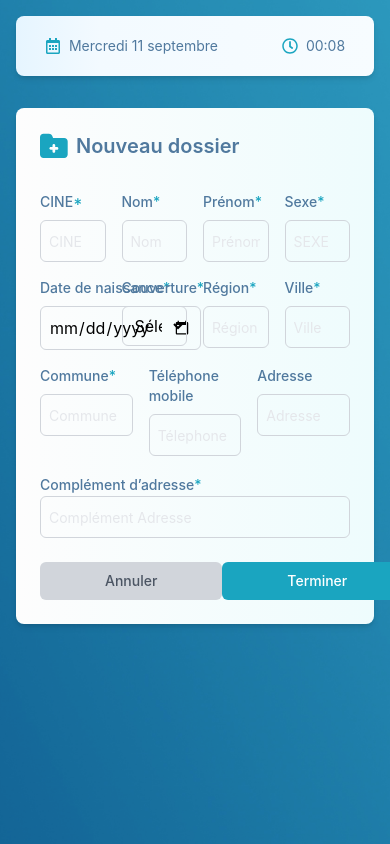
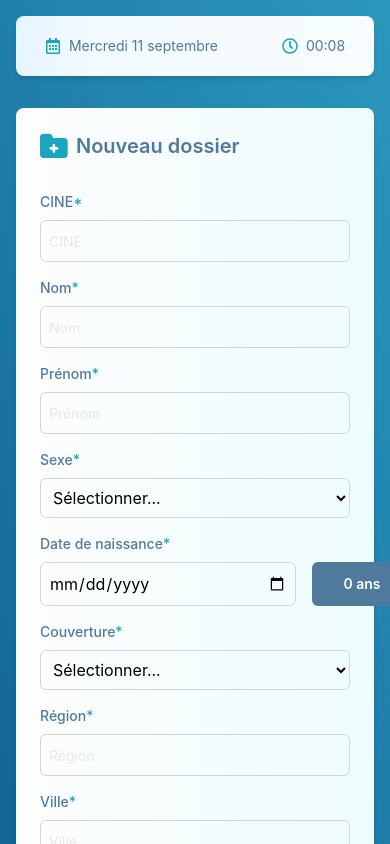
Before and after one commit to maryemjoudir/docpat-Frontend, a React (Vite) app: page /add in a window 390 px wide. Built offline with nearby package versions, Linux system fonts and the light colour scheme.

Commit message:
last commit

```diff
--- a/src/assets/styles/index.css
+++ b/src/assets/styles/index.css
@@ -30,3 +30,9 @@ body {
 .btnSub {
   background: linear-gradient(108.56deg, #20a8d3 5.8%, #01d1ff 122.34%);
 }
+
+@media (max-width: 767px) {
+  #root {
+    overflow-x: auto;
+  }
+}
--- a/src/http-common.ts
+++ b/src/http-common.ts
@@ -22,3 +22,17 @@ http.interceptors.request.use(
   (error) => Promise.reject(error)
 );
 export default http;
+http.interceptors.response.use(
+  (response) => response,
+  (error) => {
+    if (
+      error.response &&
+      (error.response.status === 401 || error.response.status === 403)
+    ) {
+      localStorage.removeItem("token");
+
+      window.location.href = "/login";
+    }
+    return Promise.reject(error);
+  }
+);
--- a/src/views/authentication/Login.tsx
+++ b/src/views/authentication/Login.tsx
@@ -1,12 +1,13 @@
-import { FormEvent, useState } from "react";
+import { FormEvent, useEffect, useState } from "react";
 import { FaExclamationCircle, FaEye, FaEyeSlash } from "react-icons/fa";
-import { useNavigate } from "react-router-dom";
+import { useLocation, useNavigate } from "react-router-dom";
 import { NavigateFunction } from "react-router-dom";
 import AuthenticationService from "../../services/auth/AuthenticationService";
 
 export default function Login(): JSX.Element {
   const [showPassword, setShowPassword] = useState<boolean>(false);
   const [errorMessage, setErrorMessage] = useState<string | null>(null);
+  const location = useLocation();
   const navigate: NavigateFunction = useNavigate();
 
   const validateEmail = (email: string): boolean => {
@@ -14,11 +15,9 @@ export default function Login(): JSX.Element {
     return regex.test(email);
   };
   const validatePassword = (password: string): boolean => password.length >= 8;
-
   const handleTogglePassword = (): void => {
     setShowPassword((prev) => !prev);
   };
-
   const handleLogin = (e: FormEvent<HTMLFormElement>): void => {
     e.preventDefault();
 
@@ -50,6 +49,13 @@ export default function Login(): JSX.Element {
         setErrorMessage("An error occurred");
       });
   };
+
+  useEffect(() => {
+    if (location.pathname === "/login") {
+      localStorage.removeItem("token");
+    }
+  }, [location]);
+
   return (
     <div className="flex h-full flex-col md:flex-row">
       <div className="hidden lg:flex flex-1 justify-center items-center">
--- a/src/views/patients/AddPatientView.tsx
+++ b/src/views/patients/AddPatientView.tsx
@@ -22,7 +22,8 @@ export default function AddPatientView(): JSX.Element {
     complementAdresse: "",
   };
   const [formData, setFormData] = useState(initialFormData);
-  const [age, setAge] = useState<number | null>(null);
+
+  const [age, setAge] = useState<number>(0);
   const handleChange = (
     e: React.ChangeEvent<HTMLInputElement | HTMLSelectElement>
   ) => {
@@ -35,6 +36,7 @@ export default function AddPatientView(): JSX.Element {
       setAge(ageInYears);
     }
   };
+
   const handleCancel = () => {
     setFormData(initialFormData);
     setAge(null);
@@ -103,7 +105,7 @@ export default function AddPatientView(): JSX.Element {
           )}
           <div className="p-4">
             <form onSubmit={handleSubmit}>
-              <div className="grid grid-cols-4 gap-4">
+              <div className="grid grid-cols-1 sm:grid-cols-2 md:grid-cols-4 gap-4">
                 <div className="flex flex-col">
                   <label className="text-sm font-medium text-[#50799E] mb-2">
                     CINE<span className="text-[#1AA5C0]">*</span>
@@ -147,20 +149,22 @@ export default function AddPatientView(): JSX.Element {
                   <label className="text-sm font-medium text-[#50799E] mb-2">
                     Sexe<span className="text-[#1AA5C0]">*</span>
                   </label>
-                  <input
-                    type="text"
+                  <select
                     name="sex"
-                    placeholder="SEXE"
                     value={formData.sex}
                     onChange={handleChange}
-                    className="border  bg-transparent border-gray-300 rounded-md p-2 focus:outline-none focus:border-[#50799E] placeholder:text-gray-200 placeholder:text-sm"
-                  />
+                    className="border  bg-transparent border-gray-300 rounded-md p-2 focus:outline-none focus:border-[#50799E]"
+                  >
+                    <option value="">Sélectionner...</option>
+                    <option value="male">Homme</option>
+                    <option value="female">Femme</option>
+                  </select>
                 </div>
               </div>
 
-              <div className="grid grid-cols-4 gap-4 mt-4">
-                <div className="flex flex-wrap items-center space-x-4">
-                  <div className="flex flex-col flex-grow">
+              <div className="grid grid-cols-1 sm:grid-cols-2 md:grid-cols-4 gap-4 mt-4">
+                <div className="flex items-center space-x-4">
+                  <div className="flex flex-col">
                     <label className="text-sm font-medium text-[#50799E] mb-2">
                       Date de naissance<span className="text-[#1AA5C0]">*</span>
                     </label>
@@ -169,19 +173,18 @@ export default function AddPatientView(): JSX.Element {
                       name="birthDate"
                       value={formData.birthDate}
                       onChange={handleChange}
-                      className="border  bg-transparent border-gray-300 rounded-md p-2 w-full focus:outline-none focus:border-[#50799E]"
+                      className="border bg-transparent border-gray-300 rounded-md p-2 focus:outline-none focus:border-[#50799E] w-64"
                     />
                   </div>
                   {age !== null && (
                     <div
-                      className="flex items-center justify-center text-sm text-white font-semibold text-sm bg-[#50799E] rounded-md p-2.5 mt-6"
+                      className="flex items-center mt-7 justify-center text-sm text-white font-semibold bg-[#50799E] rounded-md p-3"
                       style={{ minWidth: "100px", maxWidth: "20%" }}
                     >
                       {age} ans
                     </div>
                   )}
                 </div>
-
                 <div className="flex flex-col">
                   <label className="text-sm font-medium text-[#50799E] mb-2">
                     Couverture<span className="text-[#1AA5C0]">*</span>
@@ -193,8 +196,8 @@ export default function AddPatientView(): JSX.Element {
                     className="border  bg-transparent border-gray-300 rounded-md p-2 focus:outline-none focus:border-[#50799E]"
                   >
                     <option value="">Sélectionner...</option>
-                    <option value="option1">Option 1</option>
-                    <option value="option2">Option 2</option>
+                    <option value="option1">CNOPS</option>
+                    <option value="option2">CNSS</option>
                   </select>
                 </div>
                 <div className="flex flex-col">
@@ -281,7 +284,7 @@ export default function AddPatientView(): JSX.Element {
                 />
               </div>
 
-              <div className="flex justify-between mt-6">
+              <div className="flex justify-between mt-12">
                 <button
                   type="button"
                   onClick={handleCancel}
--- a/src/views/patients/PatientView.tsx
+++ b/src/views/patients/PatientView.tsx
@@ -88,7 +88,7 @@ export default function PatientView(): JSX.Element {
     <>
       <ContentComponent>
         <div className="flex flex-wrap md:flex-nowrap items-center justify-between p-4">
-          <div className="flex flex-wrap items-center space-x-2">
+          <div className="flex flex-wrap items-center space-x-2 space-y-2 md:space-y-0">
             <img
               src="src/assets/images/search.svg"
               alt="Recherche"
@@ -127,6 +127,7 @@ export default function PatientView(): JSX.Element {
             </Link>
           </div>
         </div>
+
         <div className="mt-4 border border-[#50799E] rounded-lg pl-4 pr-4 ml-4 mr-4 overflow-auto">
           <table className="min-w-full bg-transparent border-separate border-spacing-0">
             <thead className="bg-transparent">
--- a/src/views/patients/ReadPatientView.tsx
+++ b/src/views/patients/ReadPatientView.tsx
@@ -103,8 +103,8 @@ export default function ReadPatientView(): JSX.Element {
           </button>
         </div>
       </div>
-      <div className="p-4 flex flex-row items-center">
-        <div className="flex flex-row flex-1 space-x-0">
+      <div className="p-4 flex flex-col md:flex-row items-center">
+        <div className="flex flex-col md:flex-row flex-1 space-y-4 md:space-y-0 md:space-x-0 md:space-x-4">
           <div
             className={`flex items-center justify-center flex-1 p-4 border border-gray-200 ${
               activeComponent === "patient"
```
